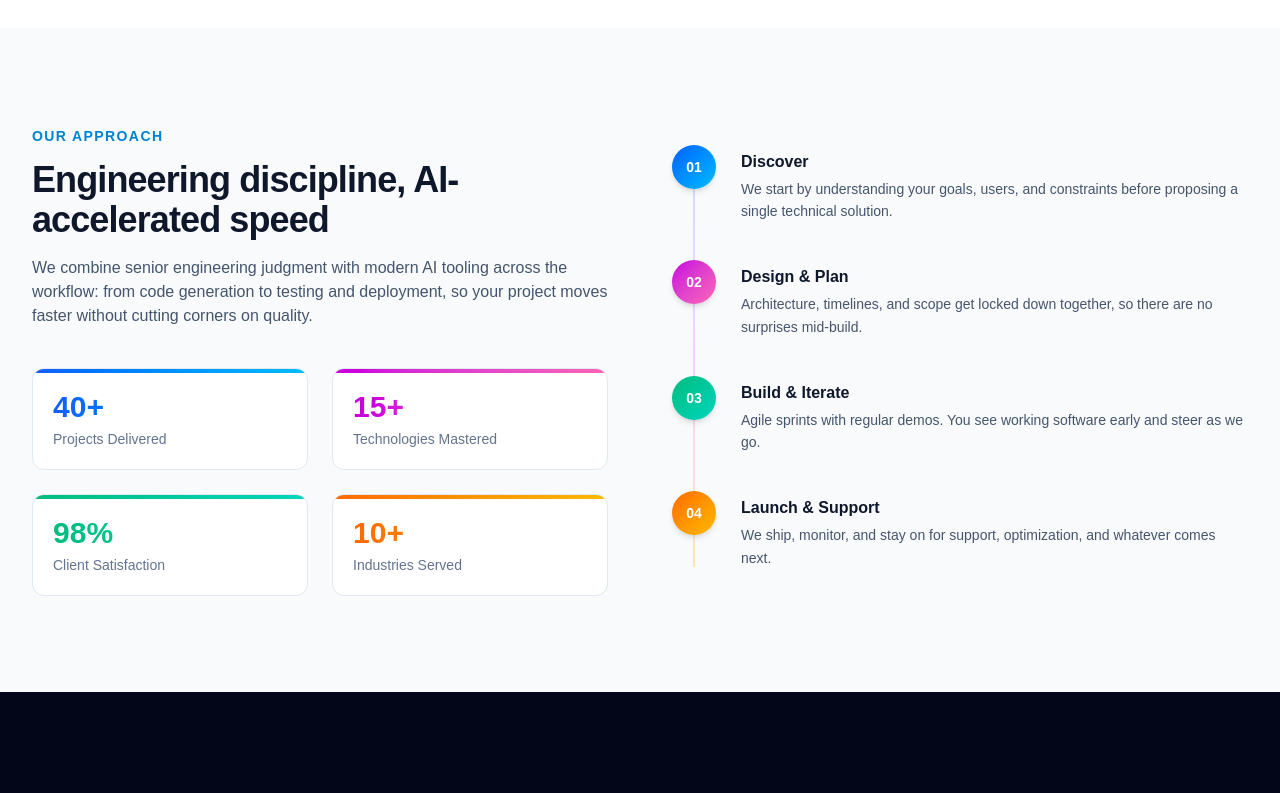
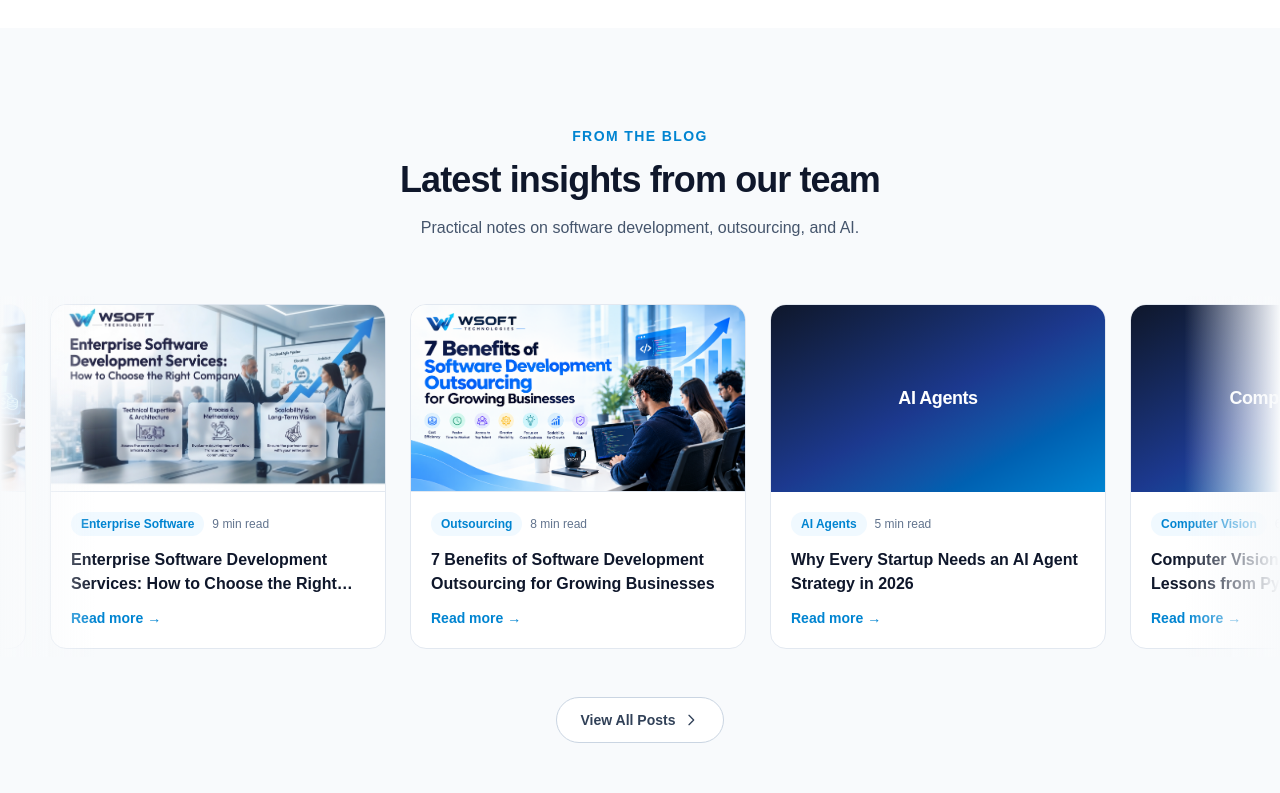
Before and after one commit to mwassayahmad123/wsoft_technologies, a Next.js app: page / in a window 1280 px wide. Shown: the part 2800-3593 px from the top of the page. Built offline with nearby package versions, Linux system fonts and the light colour scheme.

Commit message:
wsoft homeside

```diff
--- a/src/app/globals.css
+++ b/src/app/globals.css
@@ -55,6 +55,31 @@ body {
   }
 }
 
+@keyframes blog-ticker {
+  to {
+    transform: translateX(-50%);
+  }
+}
+
+.blog-ticker-track {
+  animation: blog-ticker 45s linear infinite;
+}
+
+.blog-ticker:hover .blog-ticker-track,
+.blog-ticker:focus-within .blog-ticker-track {
+  animation-play-state: paused;
+}
+
+@media (prefers-reduced-motion: reduce) {
+  .blog-ticker {
+    overflow-x: auto;
+  }
+
+  .blog-ticker-track {
+    animation: none;
+  }
+}
+
 @keyframes fade-up {
   from {
     opacity: 0;
--- a/src/app/page.tsx
+++ b/src/app/page.tsx
@@ -2,6 +2,7 @@ import Hero from "@/components/Hero";
 import Stats from "@/components/Stats";
 import AIApproach from "@/components/AIApproach";
 import Services from "@/components/Services";
+import BlogTicker from "@/components/BlogTicker";
 import Approach from "@/components/Approach";
 import Team from "@/components/Team";
 import Testimonials from "@/components/Testimonials";
@@ -14,6 +15,7 @@ export default function Home() {
       <Stats />
       <AIApproach />
       <Services />
+      <BlogTicker />
       <Approach />
       <Team />
       <Testimonials />
--- /dev/null
+++ b/src/components/BlogTicker.tsx
@@ -0,0 +1,108 @@
+import Image from "next/image";
+import Link from "next/link";
+import { blogPosts, type BlogPost } from "@/data/content";
+
+function TickerCard({ post, hidden }: { post: BlogPost; hidden?: boolean }) {
+  return (
+    // Padding (not gap) keeps both halves of the track the same width, so the loop is seamless.
+    <div className="w-[300px] shrink-0 pr-6 sm:w-[360px]" aria-hidden={hidden}>
+      <Link
+        href={`/blog/${post.slug}`}
+        tabIndex={hidden ? -1 : undefined}
+        className="group flex h-full flex-col overflow-hidden rounded-2xl border border-slate-200 bg-white transition hover:-translate-y-1 hover:border-sky-300 hover:shadow-lg hover:shadow-sky-100"
+      >
+        {post.image ? (
+          <Image
+            src={post.image.src}
+            alt={hidden ? "" : (post.image.alt ?? post.title)}
+            width={post.image.width}
+            height={post.image.height}
+            sizes="360px"
+            className="aspect-[16/9] w-full border-b border-slate-200 object-cover"
+          />
+        ) : (
+          <div className="flex aspect-[16/9] w-full items-center justify-center bg-gradient-to-br from-slate-900 via-blue-900 to-sky-600 px-6 text-center">
+            <span className="text-lg font-bold tracking-tight text-white">
+              {post.category}
+            </span>
+          </div>
+        )}
+        <div className="flex flex-1 flex-col p-5">
+          <div className="flex items-center gap-2 text-xs font-medium text-slate-500">
+            <span className="rounded-full bg-sky-50 px-2.5 py-1 font-semibold text-sky-600">
+              {post.category}
+            </span>
+            <span>{post.readTime}</span>
+          </div>
+          <h3 className="mt-3 line-clamp-2 text-base font-semibold text-slate-900 transition group-hover:text-sky-600">
+            {post.title}
+          </h3>
+          <span className="mt-3 text-sm font-semibold text-sky-600">
+            Read more →
+          </span>
+        </div>
+      </Link>
+    </div>
+  );
+}
+
+export default function BlogTicker() {
+  const posts = [...blogPosts].sort(
+    (a, b) => new Date(b.date).getTime() - new Date(a.date).getTime()
+  );
+
+  return (
+    <section id="blog" className="overflow-hidden bg-slate-50 py-24">
+      <div className="mx-auto max-w-7xl px-6 lg:px-8">
+        <div className="mx-auto max-w-2xl text-center">
+          <span className="text-sm font-semibold uppercase tracking-widest text-sky-600">
+            From the Blog
+          </span>
+          <h2 className="mt-3 text-3xl font-extrabold tracking-tight text-slate-900 sm:text-4xl">
+            Latest insights from our team
+          </h2>
+          <p className="mt-4 text-slate-600">
+            Practical notes on software development, outsourcing, and AI.
+          </p>
+        </div>
+      </div>
+
+      <div className="blog-ticker relative mt-14">
+        <div
+          aria-hidden
+          className="pointer-events-none absolute inset-y-0 left-0 z-10 w-12 bg-gradient-to-r from-slate-50 to-transparent sm:w-24"
+        />
+        <div
+          aria-hidden
+          className="pointer-events-none absolute inset-y-0 right-0 z-10 w-12 bg-gradient-to-l from-slate-50 to-transparent sm:w-24"
+        />
+        <div className="blog-ticker-track flex w-max py-2 pl-6">
+          {posts.map((post) => (
+            <TickerCard key={post.slug} post={post} />
+          ))}
+          {posts.map((post) => (
+            <TickerCard key={`${post.slug}-copy`} post={post} hidden />
+          ))}
+        </div>
+      </div>
+
+      <div className="mt-10 text-center">
+        <Link
+          href="/blog"
+          className="inline-flex items-center gap-2 rounded-full border border-slate-300 bg-white px-6 py-3 text-sm font-semibold text-slate-700 transition hover:border-sky-400 hover:text-sky-600"
+        >
+          View All Posts
+          <svg
+            viewBox="0 0 24 24"
+            fill="none"
+            className="h-4 w-4"
+            stroke="currentColor"
+            strokeWidth={2}
+          >
+            <path strokeLinecap="round" strokeLinejoin="round" d="M9 5l7 7-7 7" />
+          </svg>
+        </Link>
+      </div>
+    </section>
+  );
+}
```
